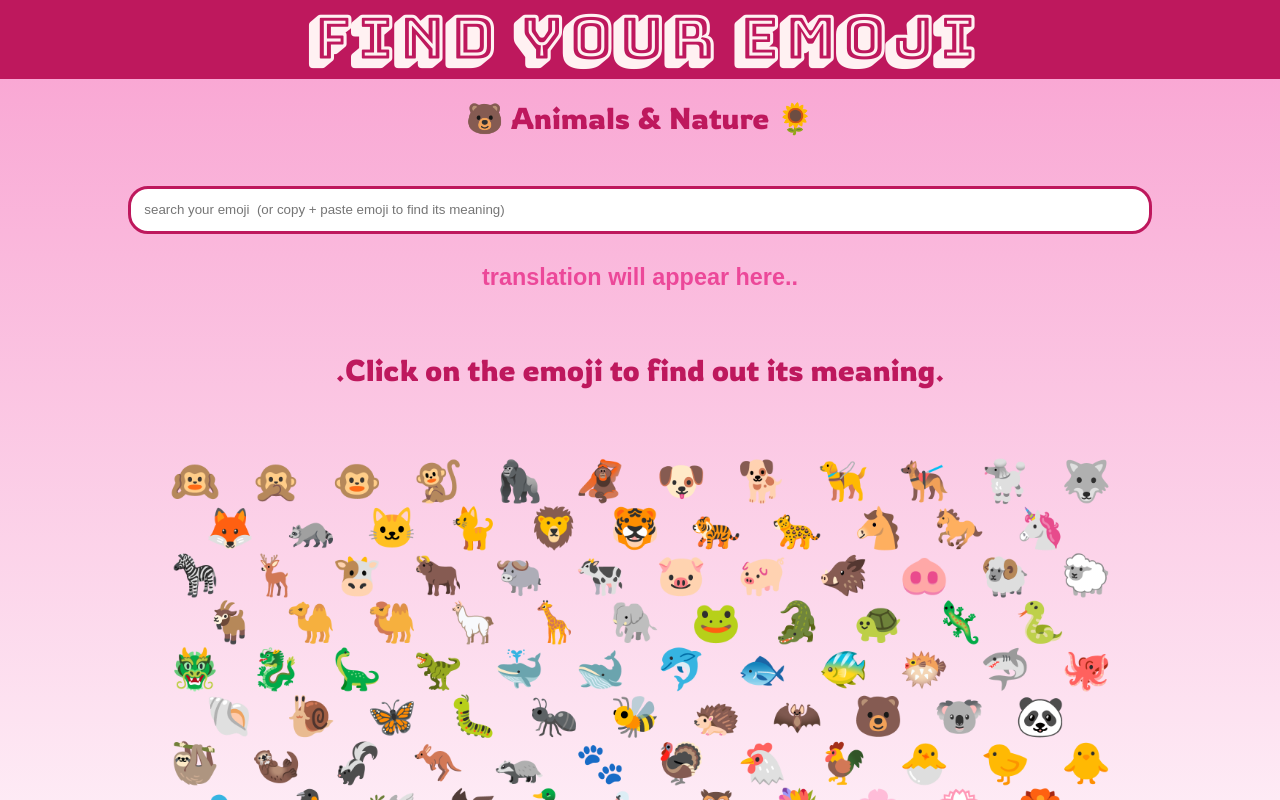
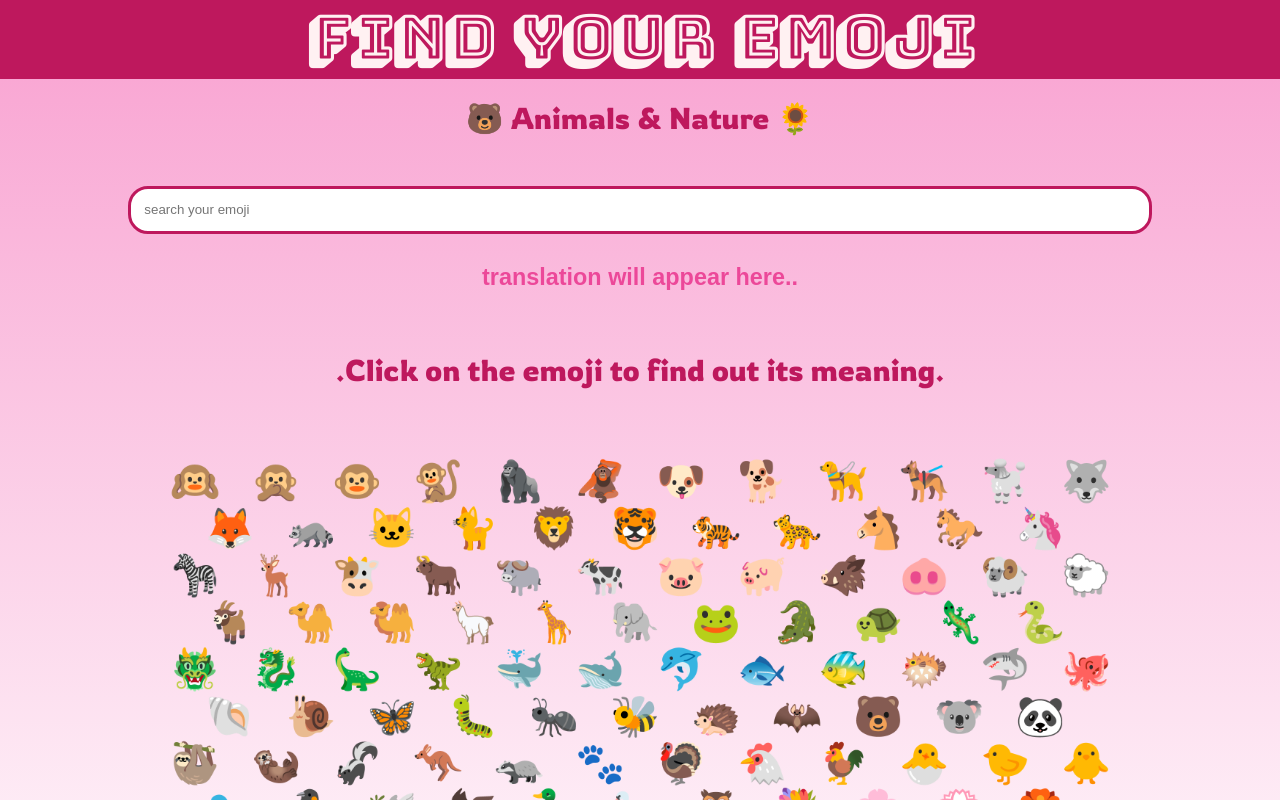
Before and after one commit to utsavkumar-280/find-emoji-appp, a React (Create React App) app: page / in a window 1280 px wide. Shown: the top 800 px of the page. Built offline with nearby package versions, Linux system fonts and the light colour scheme.

Commit message:
refactor

```diff
--- a/src/App.js
+++ b/src/App.js
@@ -277,9 +277,7 @@ export default function App() {
           className="search"
           onChange={inputchangeHandler}
           value={emoji}
-          placeholder={
-            "search your emoji  (or copy + paste emoji to find its meaning) "
-          }
+          placeholder={"search your emoji"}
           style={{
             padding: "1em",
             minWidth: "80%"
```
